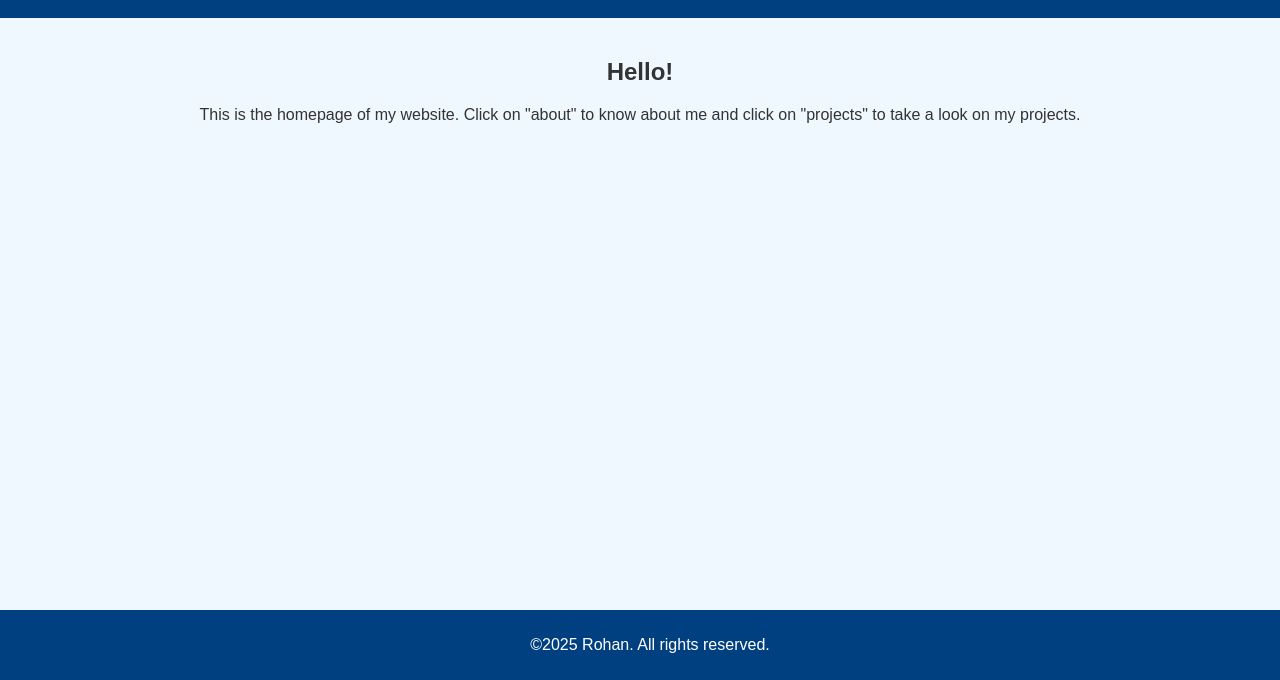
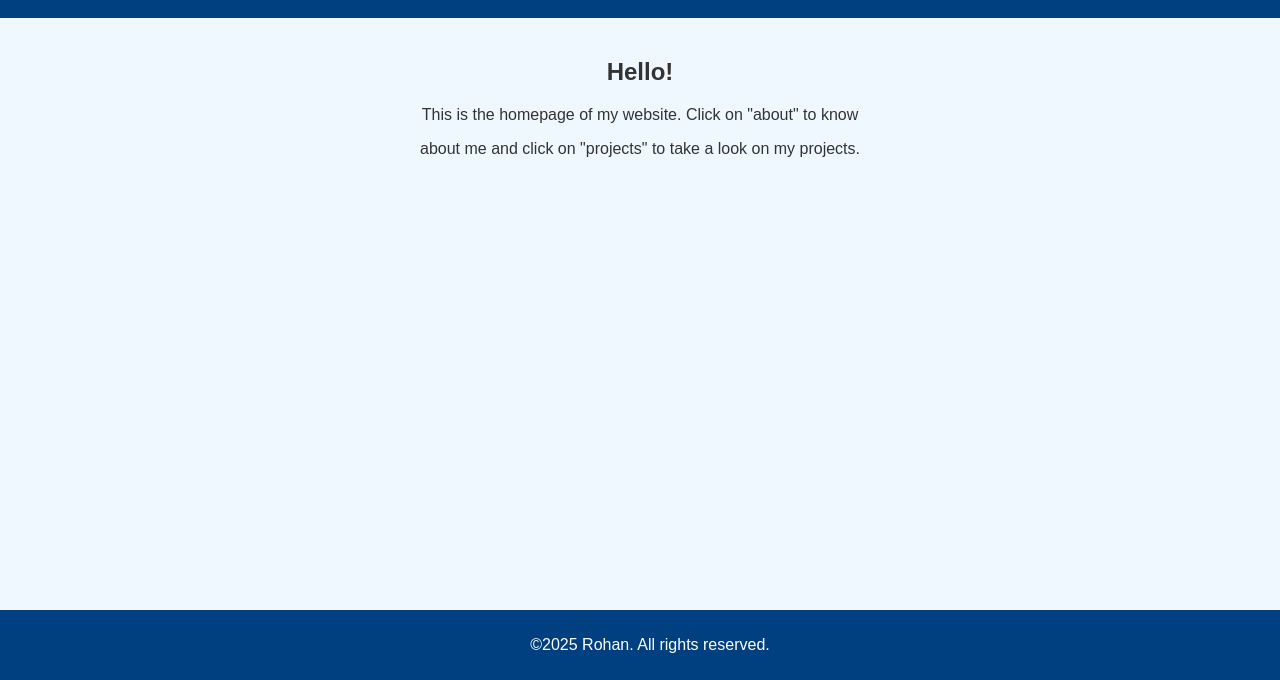
Before and after one commit to RohanRathore-crypto/EasyCode, a plain HTML site: page index.html in a window 1280 px wide. Shown: the part 120-800 px from the top of the page. Drawn offline with Linux system fonts and the light colour scheme.

Commit message:
Update index.html

```diff
--- a/index.html
+++ b/index.html
@@ -57,7 +57,8 @@
     </header>
     <main>
         <h2>Hello!</h2>
-        <p>This is the homepage of my website. Click on "about" to know about me and click on "projects" to take a look on my projects.</p>
+        <p>This is the homepage of my website. Click on "about" to know </p>
+        <p>about me and click on "projects" to take a look on my projects.</p>
     </main>
     <footer>
         <p>&copy;2025 Rohan. All rights reserved. </p>
```
